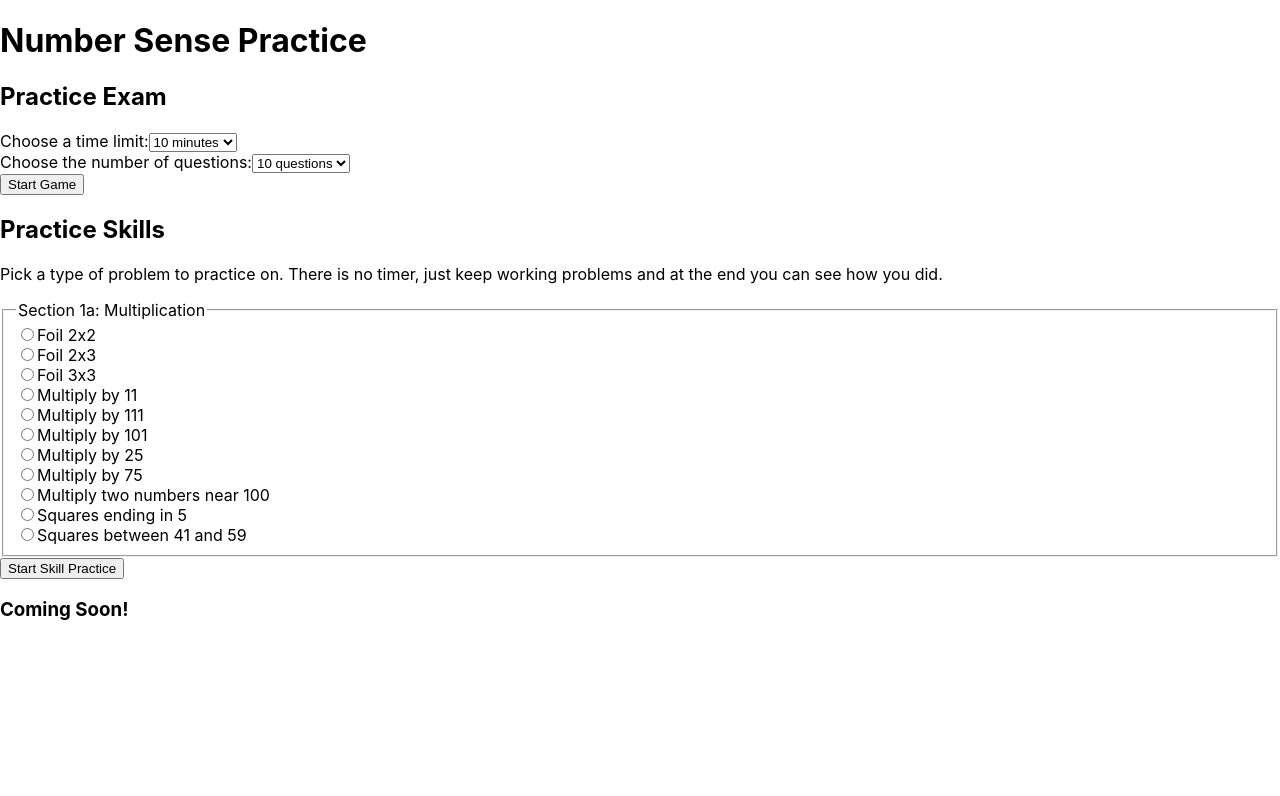
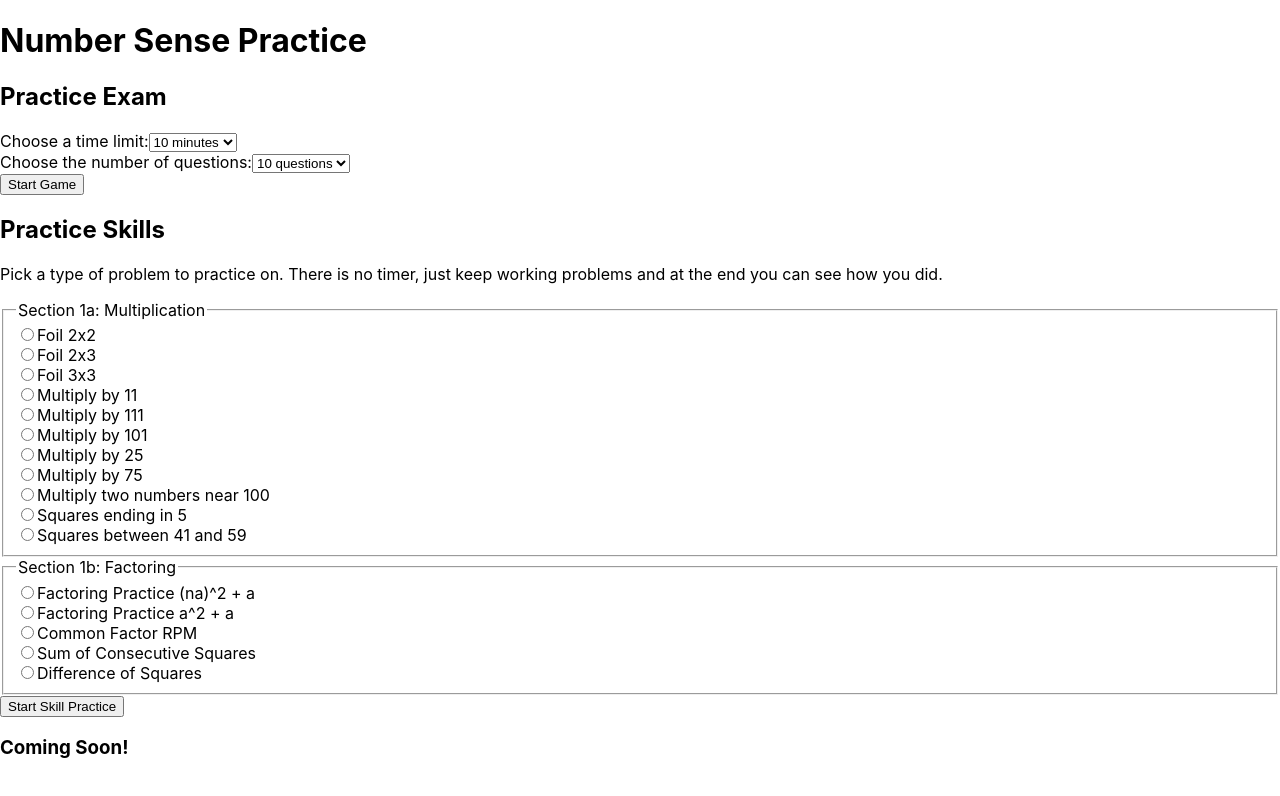
Before and after one commit to marco-campos/ns1, a React (Create React App) app: page / in a window 1280 px wide. Shown: the top 796 px of the page. Built offline with nearby package versions, Linux system fonts and the light colour scheme.

Commit message:
fixed modularity issues and added the factoring section to practice.

```diff
--- a/src/components/SkillPracticeScreen.js
+++ b/src/components/SkillPracticeScreen.js
@@ -58,7 +58,7 @@ const SkillPracticeScreen = ({ endPractice, skillType, questionGenerator }) => {
 
   return (
     <div>
-      <h1>Skill Practice: {skillType}</h1>
+      <h1>Skill Practice</h1>
       <div>
         <TextDisplay text={currentQuestion.question} />
         <form onSubmit={handleSubmit}>
--- a/src/components/StartScreen.js
+++ b/src/components/StartScreen.js
@@ -1,7 +1,8 @@
 // components/StartScreen.js
 import React, { useState } from 'react';
-import Section1aSkills from './skillsSections/section1/Section1aSkills'; // Import the new component
-import { generator1a } from './utils/section1/section1a';
+import Section1aSkills from './skillsSections/section1/Section1aSkills';
+import Section1bSkills from './skillsSections/section1/Section1bSkills'; // Import the new component
+import {determineGeneratorObject} from './utils/generateQuestions'
 
 const StartScreen = ({ startGame, startSkillPractice }) => {
   const [timeOption, setTimeOption] = useState(600); // Default 10 minutes
@@ -28,21 +29,6 @@ const StartScreen = ({ startGame, startSkillPractice }) => {
       startSkillPractice(selectedSkill, generatorObject);
     } else {
       alert("Please select at least one skill to practice.");
-    }
-  };
-
-
-  const determineGeneratorObject = (skillToPractice) => {
-    // Logic to determine which generator object to use
-    // This can be as simple as a switch case or a mapping based on skillToPractice
-    switch (skillToPractice) {
-      case 'section1a':
-        return generator1a;
-    //   case 'section2a':
-    //     return generator2a;
-      // ... other cases for other sections
-      default:
-        return {}; // Default or throw an error if not found
     }
   };
 
@@ -82,7 +68,13 @@ const StartScreen = ({ startGame, startSkillPractice }) => {
             setCurrentSection('section1a');
           }}
         />
-
+        <Section1bSkills
+            selectedSkill={selectedSkill} // Note the prop name change to reflect singular skill
+            onSkillChange={(e) => {
+                setSelectedSkill(e.target.value);
+                setCurrentSection('section1b');
+            }}
+        />
         {/* ... other sections ... */}
 
         <button onClick={handleSkillStart}>Start Skill Practice</button>
--- a/src/components/skillsSections/section1/Section1aSkills.js
+++ b/src/components/skillsSections/section1/Section1aSkills.js
@@ -3,7 +3,7 @@
 import React from 'react';
 
 // Define the skills available in section 1a
-const section1aSkills = [
+const s1aSkills = [
   { value: 'foil2x2', label: 'Foil 2x2' },
   { value: 'foil2x3', label: 'Foil 2x3' },
   { value: 'foil3x3', label: 'Foil 3x3' },
@@ -23,7 +23,7 @@ const Section1aSkills = ({ selectedSkill, onSkillChange }) => {
     <fieldset>
       <legend>Section 1a: Multiplication</legend>
       <div className="skill-options">
-        {section1aSkills.map((skill) => (
+        {s1aSkills.map((skill) => (
           <div key={skill.value} className="skill-option">
             <label>
               <input
--- a/src/components/skillsSections/section1/Section1bSkills.js
+++ b/src/components/skillsSections/section1/Section1bSkills.js
@@ -0,0 +1,39 @@
+// components/Section1aSkills.js
+
+import React from 'react';
+
+const s1bSkills = [
+    { value: 'factor1a', label: 'Factoring Practice (na)^2 + a' },
+    { value: 'factor1b', label: 'Factoring Practice a^2 + a' },
+    { value: 'commonfactorpm', label: 'Common Factor RPM' },
+    { value: 'sumconsecutivesquares', label: 'Sum of Consecutive Squares' },
+    { value: 'differenceSquares', label: 'Difference of Squares' },
+]
+
+
+
+const Section1bSkills = ({ selectedSkill, onSkillChange }) => {
+  return (
+    <fieldset>
+      <legend>Section 1b: Factoring</legend>
+      <div className="skill-options">
+        {s1bSkills.map((skill) => (
+          <div key={skill.value} className="skill-option">
+            <label>
+              <input
+                type="radio"
+                name="skill"
+                value={skill.value}
+                checked={selectedSkill === skill.value}
+                onChange={onSkillChange}
+              />
+              {skill.label}
+            </label>
+          </div>
+        ))}
+      </div>
+    </fieldset>
+  );
+};
+
+export default Section1bSkills;
--- a/src/components/utils/generateQuestions.js
+++ b/src/components/utils/generateQuestions.js
@@ -1,15 +1,18 @@
 import { foil2x2, foil2x3, foil3x3, multiply11, multiply111, multiply101, multiply25, multiply75, multiplyNear100, squaresEnd5, squares4159 } from './section1/section1a';
 import { factor1a, factor1b, commonfactorpm, sumconsecutivesquares, differenceSquares} from './section1/section1b';
 import { mixedFoil1, axaOverb } from './section1/section1c';
+import { generator1a } from './section1/section1a'
+import { generator1b } from './section1/section1b'
 
-let questionsWithSolutions = [];
-const generators1a = [foil2x2, foil2x3, multiply11, multiply111, multiply101, multiply25, multiply75, multiplyNear100, squaresEnd5, squares4159, foil3x3]; // Array of functions to generate questions
-const generators1b = [factor1a, factor1b, commonfactorpm, sumconsecutivesquares, differenceSquares]
-const generators1c = [mixedFoil1, axaOverb]
-//const generators = [axaOverb]
-const generators = [...generators1a, ...generators1b, ...generators1c];
 
 export function generateQuestionsWithSolutions(numberOfQuestions) {
+  let questionsWithSolutions = [];
+  const generators1a = [foil2x2, foil2x3, multiply11, multiply111, multiply101, multiply25, multiply75, multiplyNear100, squaresEnd5, squares4159, foil3x3]; // Array of functions to generate questions
+  const generators1b = [factor1a, factor1b, commonfactorpm, sumconsecutivesquares, differenceSquares]
+  const generators1c = [mixedFoil1, axaOverb]
+  //const generators = [axaOverb]
+
+  const generators = [...generators1a, ...generators1b, ...generators1c];
     for (let i = 0; i < numberOfQuestions; i++) {
       // Randomly select a question generation function and push its output
       let generateQuestion = generators[Math.floor(Math.random() * generators.length)];
@@ -19,4 +22,18 @@ export function generateQuestionsWithSolutions(numberOfQuestions) {
     return questionsWithSolutions;
 }
 
+export const determineGeneratorObject = (skillToPractice) => {
+  // Logic to determine which generator object to use
+  // This can be as simple as a switch case or a mapping based on skillToPractice
+  switch (skillToPractice) {
+    case 'section1a':
+      return generator1a;
+    case 'section1b':
+      return generator1b;
+    // ... other cases for other sections
+    default:
+      return {}; // Default or throw an error if not found
+  }
+};
+
 export default generateQuestionsWithSolutions
--- a/src/components/utils/section1/section1b.js
+++ b/src/components/utils/section1/section1b.js
@@ -3,7 +3,7 @@ export function factor1a() {
     const a = Math.floor(Math.random() * 20);
 
     // Generate a random integer 'b' between 1 and 3
-    const b = Math.floor(Math.random() * 3) + 1;
+    const b = Math.floor(Math.random() * 2) + 2;
 
     // Calculate num1 and num2
     const num1 = a * b;
@@ -113,3 +113,11 @@ export function factor1a() {
 
     return pair;
   }
+
+  export const generator1b = {
+    'factor1a': factor1a,
+    'factor1b': factor1b,
+    'commonfactorpm': commonfactorpm,
+    'sumconsecutivesquares': sumconsecutivesquares,
+    'differenceSquares': differenceSquares
+  }
```
